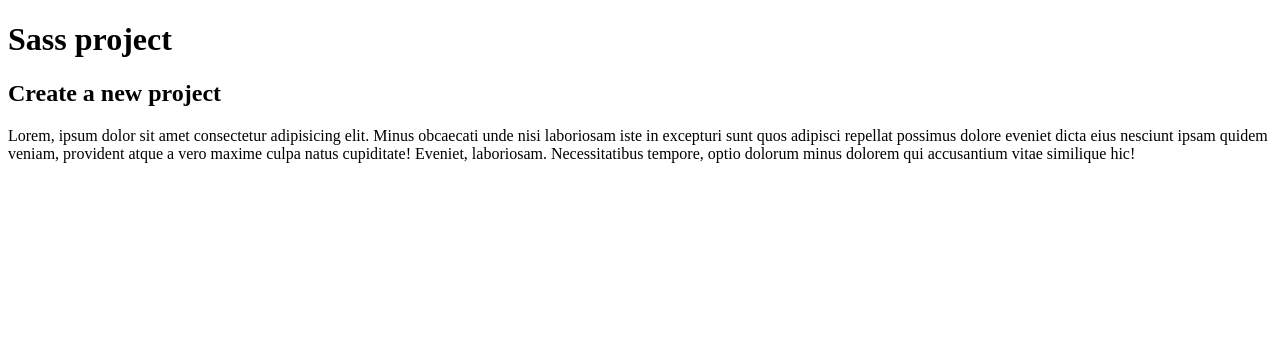
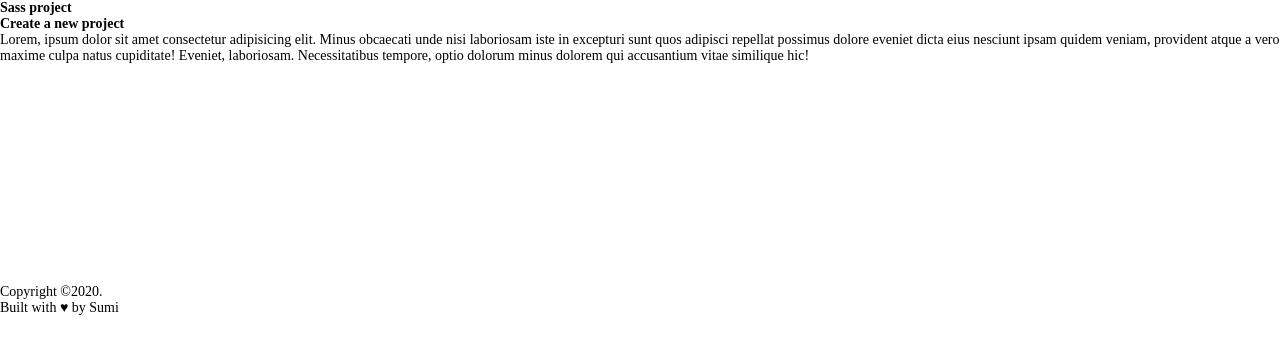
Before and after one commit to SumiAkter2/Sass-project, a plain HTML site: page app/index.html in a window 1280 px wide. Drawn offline with nearby package versions, Linux system fonts and the light colour scheme; files that its build step writes are made by us from their sources.

Commit message:
added sass

```diff
--- a/app/index.html
+++ b/app/index.html
@@ -4,7 +4,9 @@
     <meta charset="UTF-8">
     <meta http-equiv="X-UA-Compatible" content="IE=edge">
     <meta name="viewport" content="width=device-width, initial-scale=1.0">
-    <title>Scss Project</title>
+
+    <link rel="stylesheet" href="css/style.css" />
+    <title>Sass Project</title>
 </head>
 
 <body>
@@ -19,6 +21,30 @@
             maxime culpa natus cupiditate! Eveniet, laboriosam. Necessitatibus tempore, optio dolorum minus dolorem qui
             accusantium vitae similique hic!</p>
        </div>
+
+
+        <body>
+            <!-- ice cream start -->
+            <div class="icecream">
+                <p class="cone"></p>
+                <div class="scoop chocolate"></div>
+                <div class="scoop vanilla"></div>
+                <div class="scoop orange"></div>
+                <div class="scoop strawberry"></div>
+                <div class="scoop lemon"></div>
+                <div class="cherry"></div>
+            </div>
+            <!-- ice cream end -->
+
+            <!-- footer start -->
+            <div class="footer">
+                <div class="item">Copyright &copy;2020.</div>
+                <div class="item">
+                    Built with <span>&hearts;</span> by
+                Sumi
+                </div>
+            </div>
+            <!-- footer end -->
     </main>
 </body>
 </html>
--- /dev/null
+++ b/app/sass/partials/_classes.scss
@@ -0,0 +1,27 @@
+.scoop {
+    width: 100px;
+    height: 80px;
+    border-radius: 100%;
+    position: relative;
+    margin-bottom: -45px;
+    z-index: 3;
+
+    &::after {
+        content: "";
+        position: absolute;
+        bottom: 10px;
+        left: -10px;
+        height: 35px;
+        width: 120px;
+        border-radius: 100%;
+        z-index: 2;
+    }
+
+    &:first-of-type {
+        margin-bottom: 0px;
+    }
+
+    &:hover {
+        transform: scale(1.1);
+    }
+}
--- /dev/null
+++ b/app/sass/style.scss
@@ -0,0 +1,7 @@
+@import "partials/classes";
+* {
+    box-sizing: border-box;
+    font-size: 14px;
+    padding: 0px;
+    margin: 0;
+}
```
Also changed, not shown: app/sass/partials/_mixins.scss (added, +12 -0 lines), app/sass/partials/_variables.scss (added, +24 -0 lines), app/sass/style.css (added), 1 other file.
